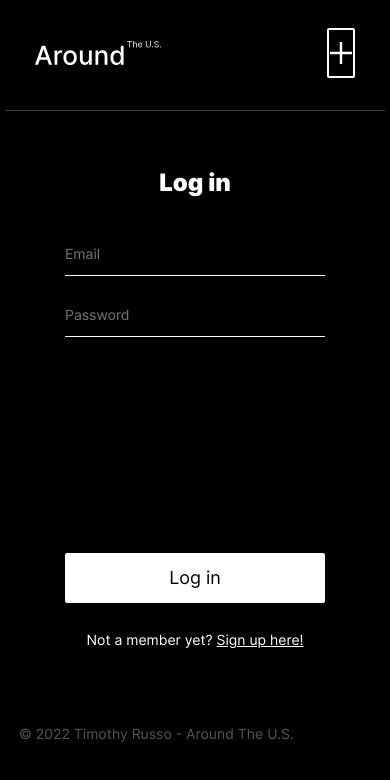
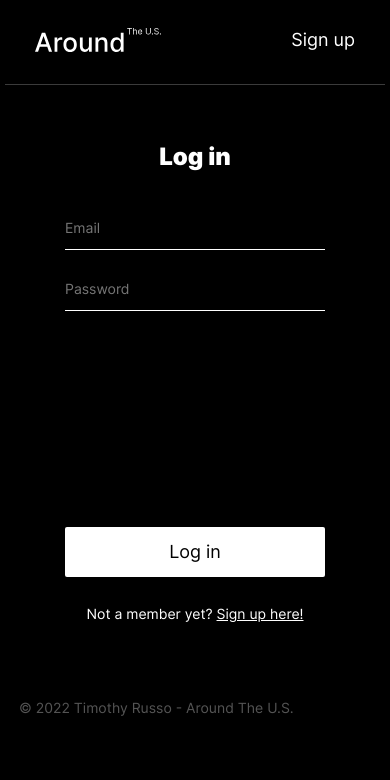
Before and after one commit to timothyrusso/react-around-auth, a React (Create React App) app: page /around-react-auth/signin in a window 390 px wide. Shown: the top 780 px of the page. Built offline with nearby package versions, Linux system fonts and the light colour scheme; no server answers.

Commit message:
feat: mobile navbar optimization

```diff
--- /dev/null
+++ b/src/blocks/header/__wrapper/_type/header__wrapper_type_login.css
@@ -0,0 +1,5 @@
+@media screen and (max-width: 552px) {
+    .header__wrapper_type_login {
+        display: none;
+    }
+  }
--- a/src/blocks/header/__wrapper/header__wrapper.css
+++ b/src/blocks/header/__wrapper/header__wrapper.css
@@ -5,6 +5,6 @@
 
 @media screen and (max-width: 552px) {
     .header__wrapper {
-        display: none;
+        /* display: none; */
     }
   }
--- a/src/blocks/mobile-navbar/mobile-navbar.css
+++ b/src/blocks/mobile-navbar/mobile-navbar.css
@@ -3,5 +3,8 @@
     flex-direction: column;
     justify-content: space-between;
     min-height: 100px;
-    max-width: 280px;
+    max-width: 320px;
+    margin: auto;
+    text-align: center;
+    border-bottom: 1px solid rgba(84, 84, 84, 0.7);
 }
--- a/src/components/Header.js
+++ b/src/components/Header.js
@@ -30,21 +30,21 @@ function Header({ loggedIn, handleLogout, userEmail }) {
         }
     }
 
-    console.log(toggleMenu);
-
     return (
-        <header className="header">
-            {toggleMenu &&
+        <>
+            {loggedIn && toggleMenu &&
                 <div className="mobile-navbar"><p className="header__email">{loggedIn && userEmail}</p>
                     <Link to={pathDefinition()} className={`header__link ${loggedIn ? "header__link_type_logout" : ""}`} onClick={loggedIn && handleLogout}>{linkText}</Link>
                 </div>}
-            <img src={logo} alt="Logo representing the Around the US project" className="logo" />
-            <div className="header__wrapper">
-                <p className="header__email">{loggedIn && userEmail}</p>
-                <Link to={pathDefinition()} className={`header__link ${loggedIn ? "header__link_type_logout" : ""}`} onClick={loggedIn && handleLogout}>{linkText}</Link>
-            </div>
-            <button aria-label="burger" type="button" className={`burger-button ${toggleMenu ? "burger-button_type_open" : ""}`} onClick={toggleNav}></button>
-        </header>
+            <header className="header">
+                <img src={logo} alt="Logo representing the Around the US project" className="logo" />
+                <div className={`header__wrapper ${loggedIn ? "header__wrapper_type_login" : ""}`}>
+                    <p className="header__email">{loggedIn && userEmail}</p>
+                    <Link to={pathDefinition()} className={`header__link ${loggedIn ? "header__link_type_logout" : ""}`} onClick={loggedIn && handleLogout}>{linkText}</Link>
+                </div>
+                {loggedIn && <button aria-label="burger" type="button" className={`burger-button ${toggleMenu ? "burger-button_type_open" : ""}`} onClick={toggleNav}></button>}
+            </header>
+        </>
     )
 }
 
--- a/src/index.css
+++ b/src/index.css
@@ -7,6 +7,7 @@
 @import url(./blocks/header/__link/header__link.css);
 @import url(./blocks/header/__link/_type/header__link_type_logout.css);
 @import url(./blocks/header/__wrapper/header__wrapper.css);
+@import url(./blocks/header/__wrapper/_type/header__wrapper_type_login.css);
 @import url(./blocks/logo/logo.css);
 @import url(./blocks/profile/profile.css);
 @import url(./blocks/profile/__image-wrapper/profile__image-wrapper.css);
```
